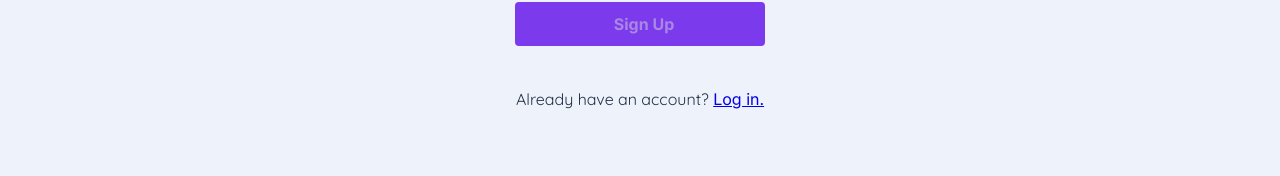
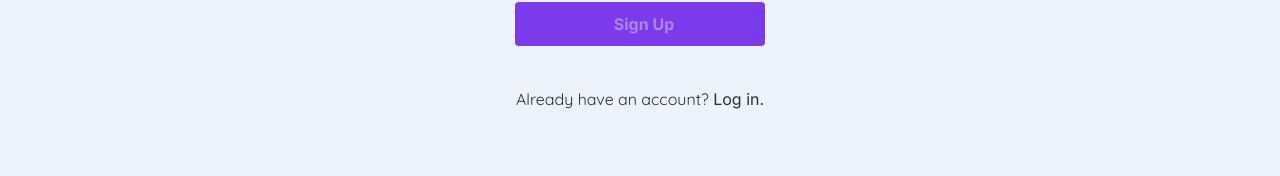
Before and after one commit to ednanf/game-journal, a React (Vite) app in the folder frontend/: page /signup in a window 1280 px wide. Shown: the part 380-556 px from the top of the page. Built offline with nearby package versions, Linux system fonts and the light colour scheme; no server answers.

Commit message:
feat(SignUpPage): add link styling for login prompt
- Introduced a new `.link` class in `SignUpPage.module.css` for consistent link styling.
- Applied the new class to the login link for improved visual appearance and hover effects.

Signed-off-by: Ednan Rogério Frizzera Filho <ednan@frizzera.dev>

```diff
--- a/frontend/src/pages/SignUpPage/SignUpPage.module.css
+++ b/frontend/src/pages/SignUpPage/SignUpPage.module.css
@@ -14,3 +14,13 @@
 .footer {
     margin-top: 1rem;
 }
+
+.link {
+    color: var(--color-text-primary);
+    text-decoration: none;
+    transition-duration: 0.3s;
+}
+
+.link:hover {
+    color: var(--color-accent-purple)
+}
--- a/frontend/src/pages/SignUpPage/SignUpPage.tsx
+++ b/frontend/src/pages/SignUpPage/SignUpPage.tsx
@@ -164,7 +164,10 @@ const SignUpPage = () => {
       </div>
       <div className={styles.footer}>
         <p>
-          Already have an account? <Link to={'../login'}>Log in.</Link>
+          Already have an account?{' '}
+          <Link to={'../login'} className={styles.link}>
+            Log in.
+          </Link>
         </p>
       </div>
     </div>
```
